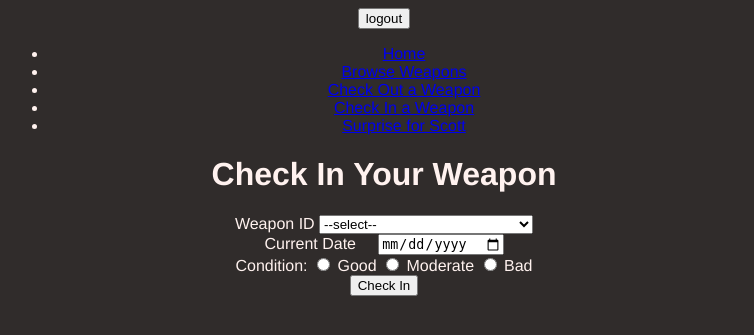
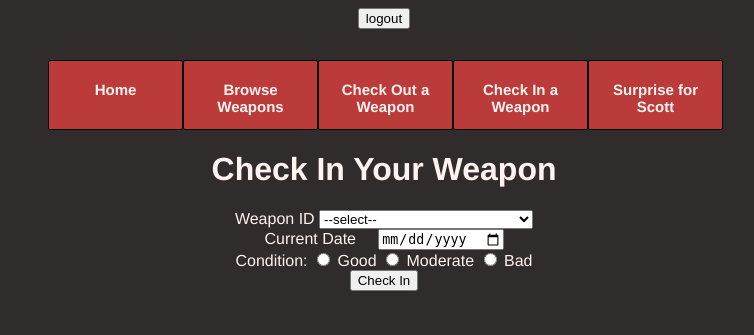
Before and after one commit to rainetenerelli/WIN, a Flask app: template templates/checkinform.html in a window 1280 px wide. Shown: the top 335 px of the page, without its empty margins (256-1010 px from the left). Run offline with Flask 2, Linux system fonts and the light colour scheme; the template is opened without the code that fills it: most values are stand-ins (such as "Sample title", 1, 10 or a date in 2020).

Commit message:
Styled navbar and added navbar to images.html

```diff
--- a/static/style.css
+++ b/static/style.css
@@ -44,3 +44,34 @@ HTML {
     margin-left: auto;
     margin-right: auto;
 }
+
+nav > ul {
+    margin-left: 0px;
+    display: flex;
+    flex-direction: row;
+}
+
+nav ul {
+    list-style-type: none;
+}
+
+nav button, nav a {
+    display: block;
+    box-sizing: border-box;
+    width: 9em;
+    height: 70px;
+    font-size: 15px;
+    margin-top: 15px;
+    background-color: var(--color-accent);
+    color: var(--color-text);
+    padding: 20px 22px;
+    border: 1px solid #000000;
+    border-radius: 2px;
+    text-align: center;
+    text-decoration: none;
+    font-weight: bold;
+}
+
+nav button:hover, button:focus, nav a:hover, nav a:focus {
+    background-color: var(--color-background);
+}
--- a/templates/images.html
+++ b/templates/images.html
@@ -1,4 +1,8 @@
 {% extends "base.html" %}
+
+{% block nav %}
+{% include "navbar.html" %}
+{% endblock %}
 
 {% block head_stuff %}
     <title>Zoom Backgrounds for T1 Fall 2020 CS304</title>
```
